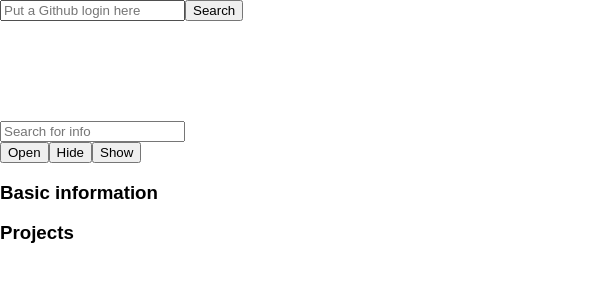
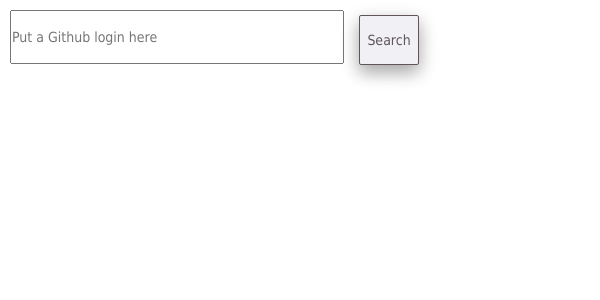
Before and after one commit to ewelina-w/github-profile-picker, a React (Create React App) app: page / in a window 600 px wide. Shown: the top 300 px of the page. Built offline with nearby package versions, Linux system fonts and the light colour scheme.

Commit message:
Add style

```diff
--- a/src/App.js
+++ b/src/App.js
@@ -1,5 +1,5 @@
 import React, { Component } from 'react';
-// import './App.css';
+import './index.css';
 import Search from './Search'
 import PersonalData from './PersonalData'
 
@@ -155,6 +155,7 @@ getRepo () {
           updateUser={this.newUser}
           handleKeyPress={this.searchOnEnter}
         />
+        {this.state.profile.login && (
           <PersonalData
             profile={this.state.profile}
             projects={this.state.projects}
@@ -162,6 +163,7 @@ getRepo () {
             restore={this.restoreAllProjects}
             openProject={this.openGithubLink}
             hideProject={this.hideGithubLink}/>
+        )}
       </div>
     );
   }
--- a/src/PersonalData.js
+++ b/src/PersonalData.js
@@ -9,21 +9,10 @@ class PersonalData extends Component {
 
     return (
       <div className='profile-info'>
+        <div className="firstBox">
           <div className="profile-avatar" style={{
             backgroundImage: `url(${profile.avatarURL})`
           }}>
-        </div>
-        <div className='filter-info'>
-          <input
-            className='filter'
-            type='text'
-            placeholder='Search for info'
-          />
-          <div className='buttons'>
-            <button>Open</button>
-            <button>Hide</button>
-            <button>Show</button>
-          </div>
           </div>
           <div className='detailed-info'>
             <h3>Basic information</h3>
@@ -40,6 +29,22 @@ class PersonalData extends Component {
               <p>City: {profile.place}</p>
             )}
           </div>
+        </div>
+        <div className="secondBox">
+          <div className='filter-info'>
+            <div>
+              <input
+                className='filter'
+                type='text'
+                placeholder='Search for info'
+              />
+            </div>
+            <div className='buttons'>
+              <button className="open">Open</button>
+              <button className="hide">Hide</button>
+              <button className="show">Show</button>
+            </div>
+          </div>
           <div className='projects'>
             <h3>Projects</h3>
             {projects.length !== restoredProjects.length && (
@@ -55,7 +60,6 @@ class PersonalData extends Component {
             {projects.map((project) => (
               <li key={project.name} className={ project.name }>
                 <div className='project-name'>
-                <input type='checkbox'/>
                   <p>{project.name}</p>
                   <button onClick={() =>
                     openProject(project)} className='showProject'>
@@ -71,6 +75,7 @@ class PersonalData extends Component {
             </ol>
           </div>
         </div>
+      </div>
     );
   }
 }
--- a/src/index.css
+++ b/src/index.css
@@ -1,10 +1,298 @@
-body {
+body, input, button, div, span, div.showProjects {
   margin: 0;
   padding: 0;
-  font-family: sans-serif;
+  font: 400 16px Tahoma
+}
+
+.App {
+  display: flex;
+  flex-wrap: wrap;
+  margin: 5px;
+
+}
+
+.search-for-profile {
+  height: 50px;
+  width: 100%;
+  display: flex;
+  flex-wrap: wrap;
+  justify-content: flex-start;
+}
+
+input.search {
+  height: 50px;
+  width: 80%;
+  margin: 10px;
+}
+
+button.search {
+  height: 50px;
+  width: 10%;
+  margin: 10px
+}
+
+.profile-info {
+  margin-top: 50px;
+  display: flex;
+  flex-wrap: wrap
+}
+
+.firstBox {
+  margin: 10px
+}
+
+.secondBox {
+  margin: 10px;
+  width: auto
 }
 
 div.profile-avatar {
+  display: flex;
+  flex-wrap: wrap;
+  width: 400px;
+  height: 400px;
+  border: solid thin #5e565b;
+  margin-bottom: 10px
+}
+
+.filter-info {
   width: auto;
-  height: 100px;
+  height: 50px;
+  display: flex;
+  flex-wrap: wrap;
+  justify-content: space-around;
 }
+
+input.filter {
+  height: 50px;
+  width: 300px
+}
+
+div.buttons {
+  height: 50px;
+  width: auto
+}
+button.open, button.show, button.hide {
+  height: 50px;
+  width: 80px
+}
+
+div.buttons {
+  display: flex;
+  flex-wrap: wrap;
+  flex-direction: row;
+}
+
+div.projects {
+  border: solid thin #5e565b;
+  margin-top: 20px;
+  padding-left: 10px;
+}
+
+div.detailed-info {
+  border: solid thin #5e565b;
+  padding-left: 10px;
+  margin-top: 20px
+}
+
+button {
+  background-color: #f0f0f5;
+  border: solid thin #5e565b;
+  color: #5e565b;
+  box-shadow: 0 8px 16px 0 rgba(0,0,0,0.2), 0 6px 20px 0 rgba(0,0,0,0.19);
+  margin-left: 8px;
+  border-radius: 2px
+}
+
+.project-name {
+  display: flex;
+  flex-wrap: wrap;
+  height: 80px;
+  justify-content: flex-start;
+}
+
+button.showProject, button.hideButton {
+  height: 40px;
+  width: 80px
+}
+
+h3 {
+  color: black
+}
+
+div.showingProjects {
+  height: 50px;
+}
+
+button.restoredButton {
+  width: 80px;
+  height: 40px
+}
+
+span {
+  font-style: italic;
+  margin-right: 10px
+}
+
+
+@media screen and (max-width: 790px) {
+  body, input, button, div, span {
+    font-size: 14px
+  }
+
+  button.search {
+    width: 60px
+  }
+  input.search {
+    width: 200px;
+    margin: 5px;
+  }
+  .search-for-profile {
+    justify-content: flex-start;
+  }
+
+
+
+  div.profile-avatar {
+    display: none;
+  }
+
+  div.detailed-info {
+    margin-top: 0px
+  }
+
+  .filter-info {
+    height: 150px;
+    justify-content: flex-start;
+  }
+
+  .input-filter {
+    margin-bottom: 0
+  }
+
+  .project-name p {
+    width: 250px;
+  }
+  button.showProject, button.hideButton {
+
+  }
+
+  button.open {
+    margin-left: 0px
+  }
+}
+
+@media screen and (max-width: 345px) {
+  div.detailed-info {
+    max-width: 245px;
+    margin-top: 40px
+  }
+
+  input.filter {
+    max-width: 250px
+  }
+
+  div.projects {
+    max-width: 245px
+  }
+}
+
+@media screen and (min-width: 321px) {
+  div.detailed-info {
+    margin-top: 0px
+  }
+}
+@media screen and (min-width: 450px) and (max-width: 650px) {
+  div.profile-avatar {
+    display: block;
+    margin-bottom: 20px
+  }
+
+  .project-name p {
+    width: 350px
+  }
+
+  input.search {
+    width: 330px
+  }
+
+  div.detailed-info {
+    width: 390px
+  }
+
+  input.filter {
+    width: 399px
+  }
+
+
+}
+
+@media screen and (min-width: 525px) and (max-width: 650px) {
+  /* div.profile-avatar {
+    display: block;
+    margin-bottom: 20px
+  } */
+  .project-name p {
+    width: 150px
+  }
+
+  button.open {
+    margin-left: 10px
+  }
+
+  input.search {
+    width: 330px
+  }
+}
+
+@media screen and (min-width: 650px) and (max-width: 790px) {
+  div.profile-avatar {
+    display: block
+  }
+
+  input.search {
+    width: 330px
+  }
+
+  input.filter {
+    margin-right: 10px
+  }
+  .filter-info {
+    height: 50px;
+  }
+}
+
+
+@media screen and (min-width: 800px) and (max-width: 1040px){
+  .secondBox {
+    width: 400px
+  }
+
+  .filter-info {
+    height: 100px;
+    justify-content: flex-start;
+  }
+
+  input.filter {
+    margin-bottom: 10px;
+    max-width: 500px;
+  }
+
+  div.buttons {
+    margin-bottom: 20px
+  }
+
+  .project-name p {
+    width: 350px;
+  }
+
+  div.project-name {
+    margin-bottom: 20px
+  }
+}
+
+@media screen and (min-width: 860px) and (max-width: 937px){
+  input.filter {
+    width: 400px
+  }
+}
```
Lines whose indentation alone changed are shown as unchanged.
